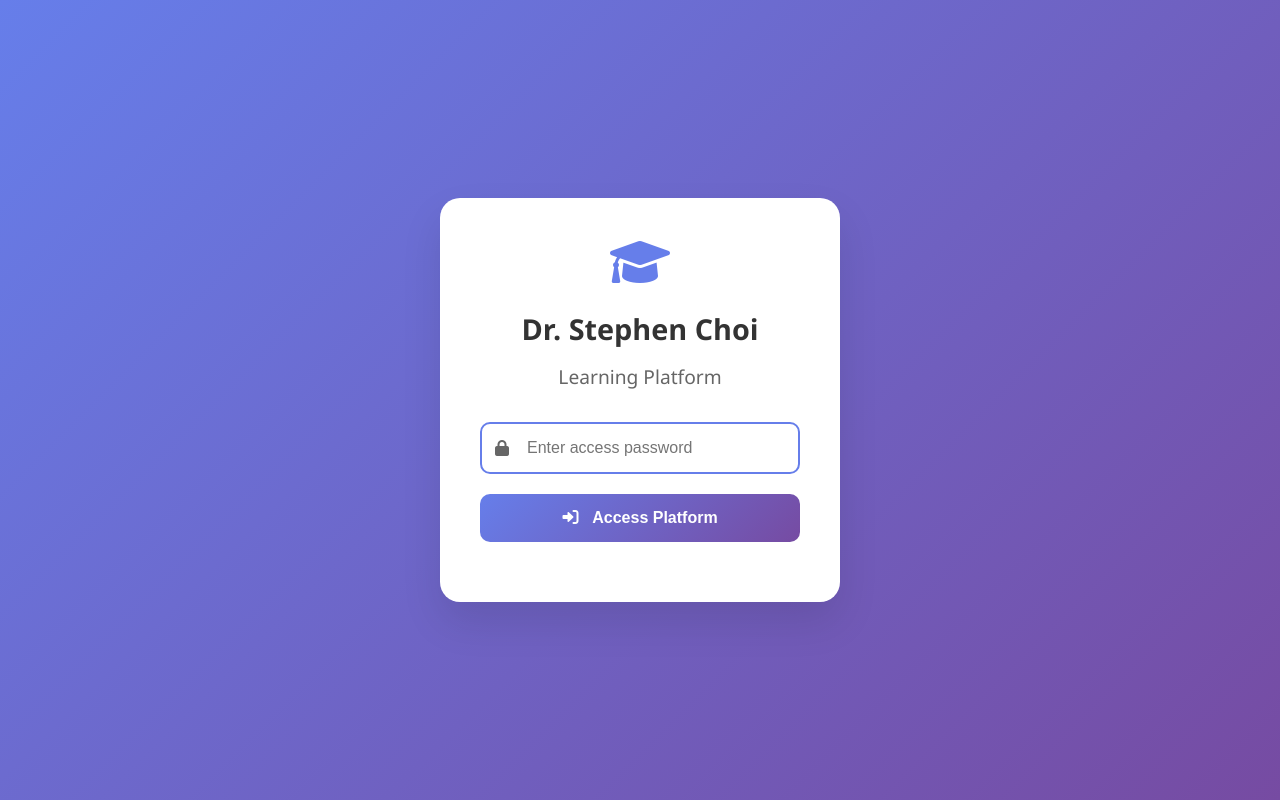
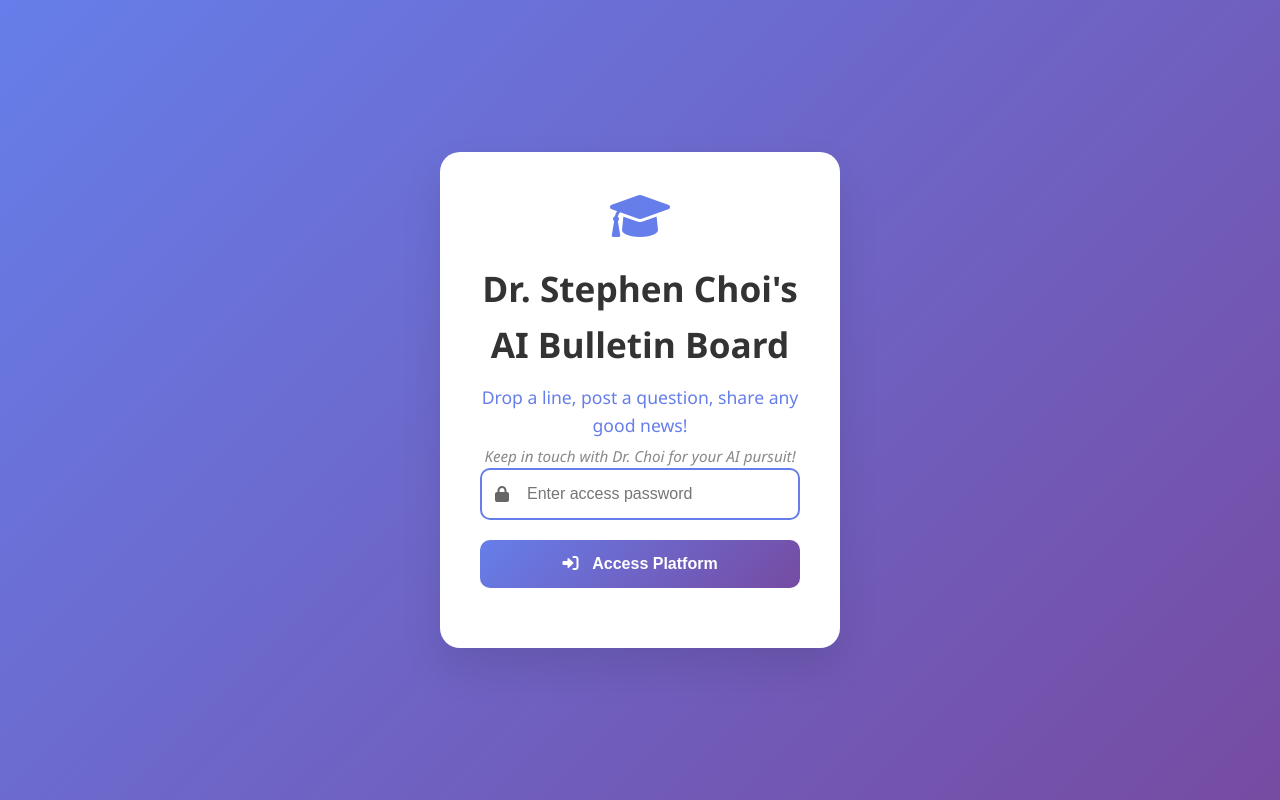
Before and after one commit to blueberryfresh/dr-choi-learning-platform, a plain HTML site: page index.html in a window 1280 px wide. Drawn offline with Linux system fonts and the light colour scheme.

Commit message:
Updated login screen headers with engaging AI bulletin board messaging
✨ New Login Screen Headers:
1. 'Dr. Stephen Choi's AI Bulletin Board' (large, bold)
2. 'Drop a line, post a question, share any good news!' (medium)
3. 'Keep in touch with Dr. Choi for your AI pursuit!' (smaller, italic)

🎨 Styling Updates:
- H1: Larger font (2.2rem), bold, prominent
- H2: Medium font (1.1rem), blue color
- H3: Smaller font (0.95rem), gray, italic
- Applied to both main platform and direct bulletin login screens

🎯 Result: Welcoming, engaging login experience that encourages interaction!

```diff
--- a/index.html
+++ b/index.html
@@ -13,8 +13,9 @@
         <div class="login-card">
             <div class="login-header">
                 <i class="fas fa-graduation-cap"></i>
-                <h1>Dr. Stephen Choi</h1>
-                <h2>Learning Platform</h2>
+                <h1><strong>Dr. Stephen Choi's AI Bulletin Board</strong></h1>
+                <h2>Drop a line, post a question, share any good news!</h2>
+                <h3>Keep in touch with Dr. Choi for your AI pursuit!</h3>
             </div>
             <form id="login-form" class="login-form">
                 <div class="input-group">
--- a/styles.css
+++ b/styles.css
@@ -55,16 +55,25 @@ body {
 }
 
 .login-header h1 {
-    font-size: 1.8rem;
+    margin: 0;
+    font-size: 2.2rem;
     color: #333;
-    margin-bottom: 10px;
+    font-weight: 700;
 }
 
 .login-header h2 {
-    font-size: 1.2rem;
-    color: #666;
+    margin: 10px 0 5px 0;
+    font-size: 1.1rem;
+    color: #667eea;
     font-weight: 400;
-    margin-bottom: 30px;
+}
+
+.login-header h3 {
+    margin: 5px 0 0 0;
+    font-size: 0.95rem;
+    color: #888;
+    font-weight: 400;
+    font-style: italic;
 }
 
 .login-form {
```
Also changed, not shown: bulletin.html (+3 -2 lines).
